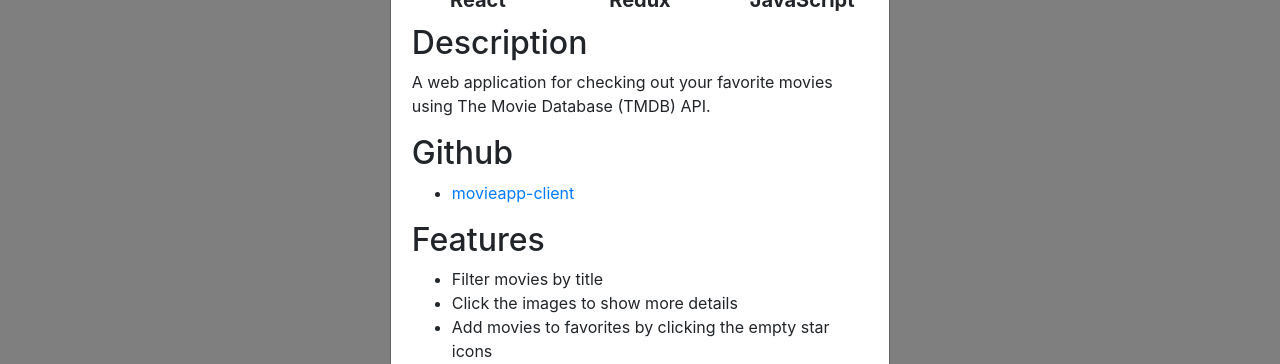
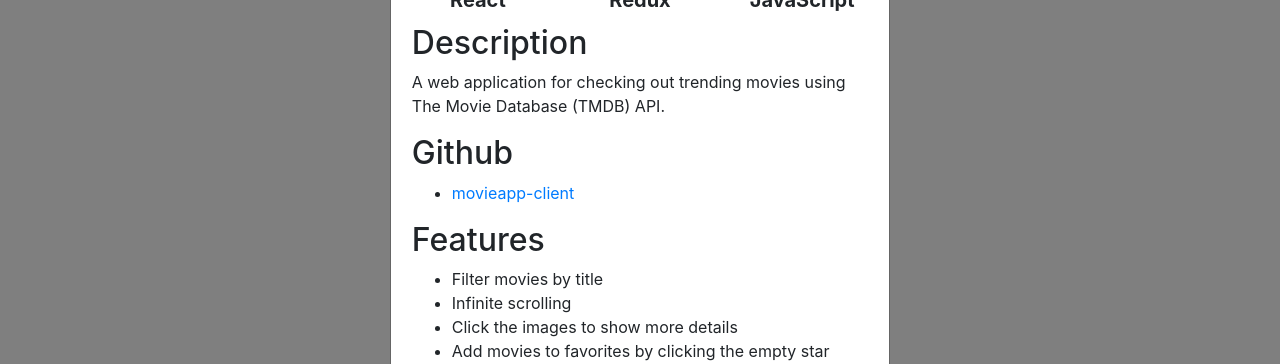
Before and after one commit to rdport/movieapp-client, a React (Create React App) app: page / in a window 1280 px wide. Shown: the part 436-800 px from the top of the page. Built offline with nearby package versions, Linux system fonts and the light colour scheme; no server answers.

Commit message:
added more info in info.js component

```diff
--- a/src/components/Info.js
+++ b/src/components/Info.js
@@ -77,7 +77,7 @@ function Info() {
                     Description
                   </h2>
                   <p>
-                    A web application for checking out your favorite movies using The Movie Database (TMDB) API.
+                    A web application for checking out trending movies using The Movie Database (TMDB) API.
                   </p>
                   <h2>Github</h2>
                   <ul>
@@ -86,6 +86,7 @@ function Info() {
                   <h2>Features</h2>
                     <ul>
                         <li>Filter movies by title</li>
+                        <li>Infinite scrolling</li>
                         <li>Click the images to show more details</li>
                         <li>Add movies to favorites by clicking the empty star icons</li>
                         <li>Remove movies from favorites by clicking the red star icons</li>
```
